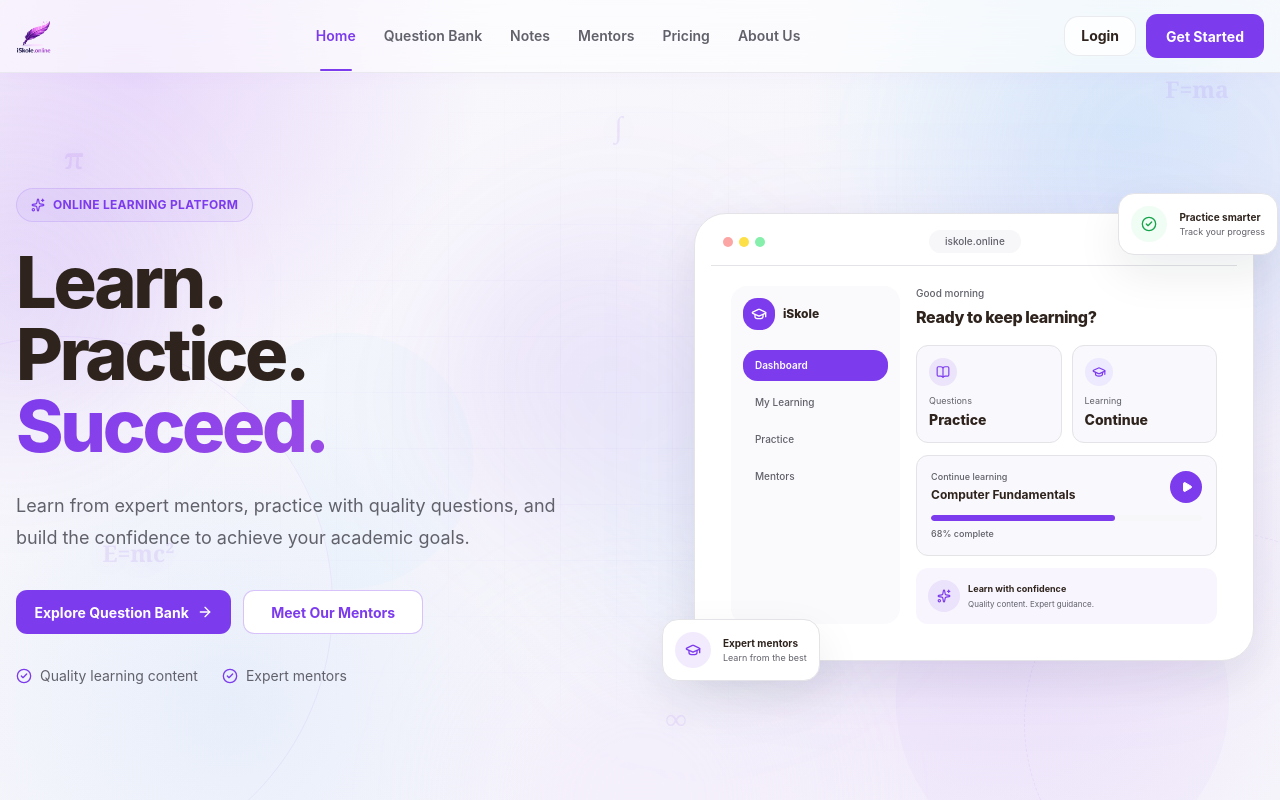
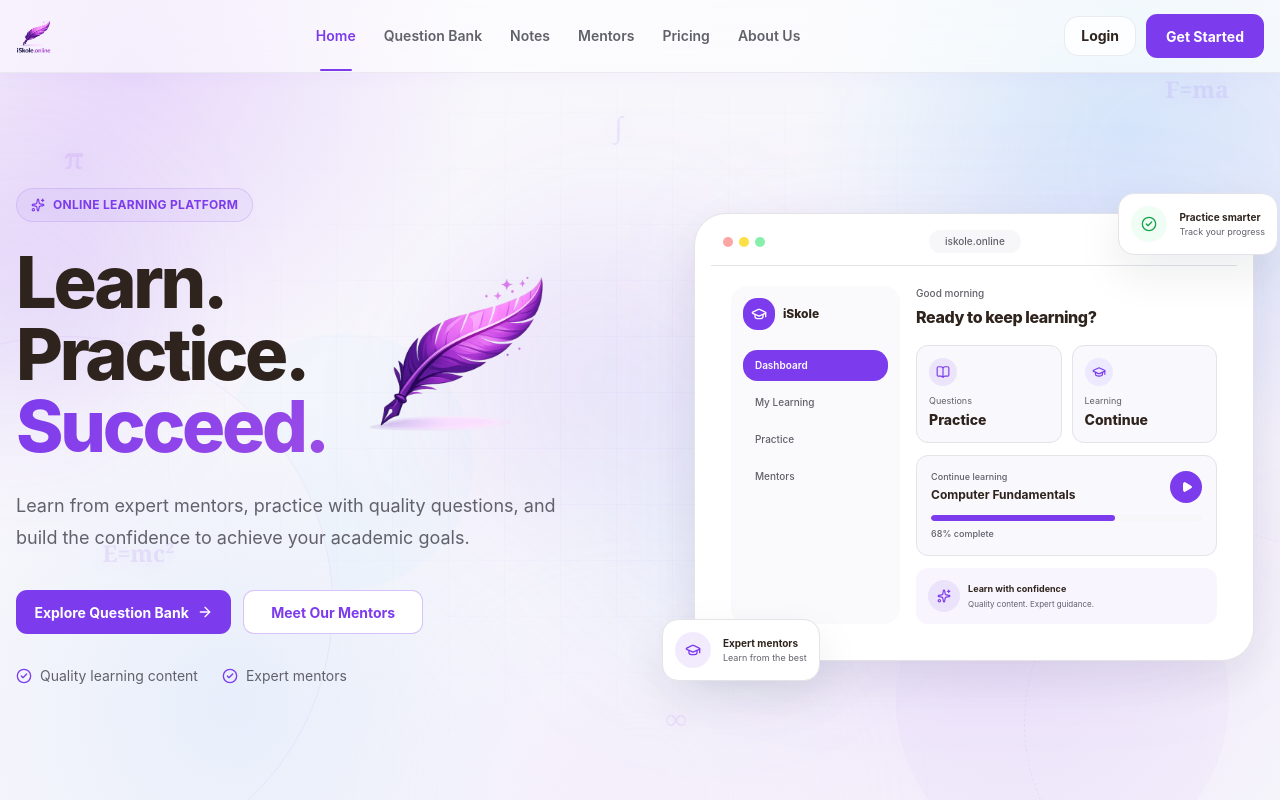
Before and after one commit to PunisherTPK/iSkole-Online, a Next.js app: page / in a window 1280 px wide. Shown: the top 800 px of the page. Built offline with nearby package versions, Linux system fonts and the light colour scheme; no server answers; the database is empty.

Commit message:
Add iSkole logo beside homepage hero heading

```diff
--- a/src/components/public/Hero.tsx
+++ b/src/components/public/Hero.tsx
@@ -1,3 +1,4 @@
+import Image from "next/image";
 import Link from "next/link";
 import {
   ArrowRight,
@@ -30,6 +31,7 @@ export default function Hero() {
               ONLINE LEARNING PLATFORM
             </div>
 
+            <div className="flex items-center gap-6 sm:gap-8 lg:gap-10">
               <h1 className="font-heading text-5xl font-extrabold leading-[1.04] tracking-[-0.045em] text-foreground sm:text-6xl lg:text-[4.5rem]">
                 Learn.
                 <br />
@@ -37,6 +39,16 @@ export default function Hero() {
                 <br />
                 <span className="text-gradient">Succeed.</span>
               </h1>
+
+              <Image
+                src="/icons/android-chrome-512x512.png"
+                alt="iSkole"
+                width={180}
+                height={180}
+                priority
+                className="hidden shrink-0 object-contain sm:block lg:h-[190px] lg:w-[190px]"
+              />
+            </div>
 
             <p className="mt-7 max-w-xl text-base leading-7 text-muted-foreground sm:text-lg sm:leading-8">
               Learn from expert mentors, practice with quality questions, and
```
Lines whose indentation alone changed are shown as unchanged.
